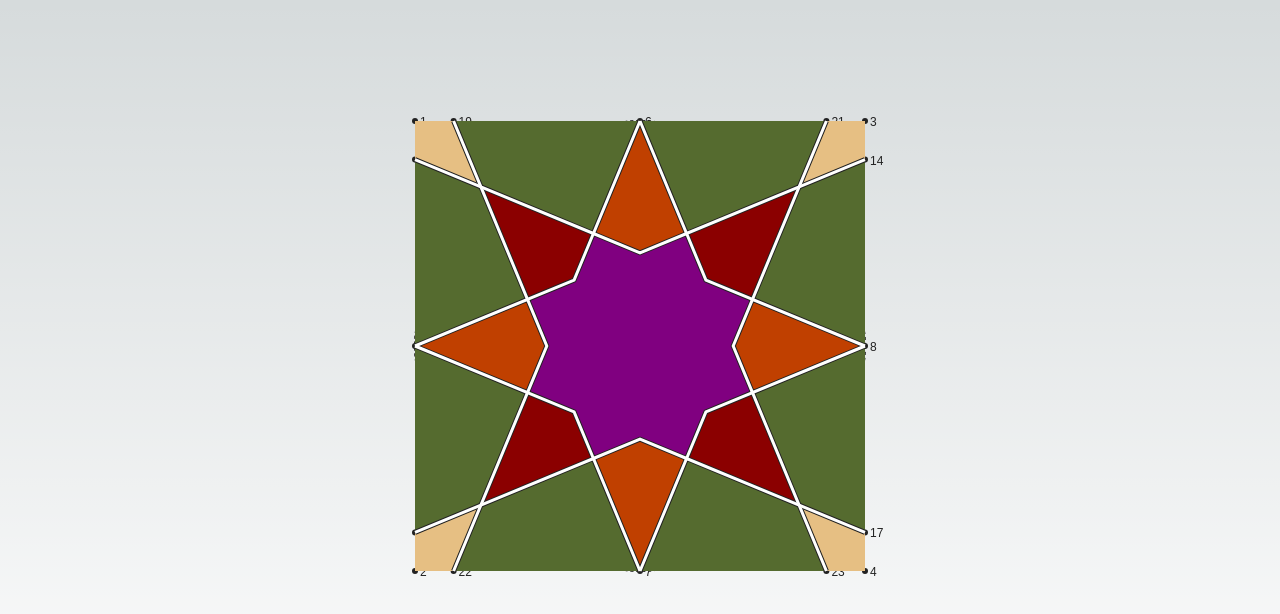
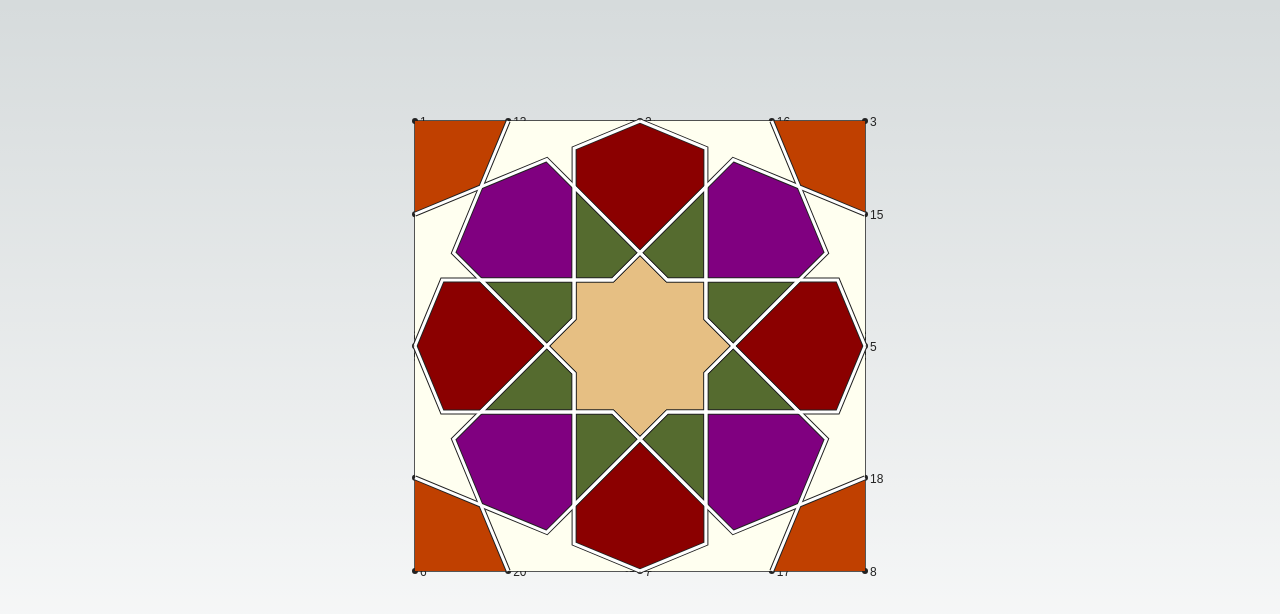
Before and after one commit to jckr/patterns, a Next.js app: page / in a window 1280 px wide. Shown: the top 614 px of the page. Built offline with nearby package versions, Linux system fonts and the light colour scheme.

Commit message:
added another pattern. now, adding a line intersect / a circle intersect will draw the underlying figures if they havent already been drawn

```diff
--- a/src/data/patterns.json
+++ b/src/data/patterns.json
@@ -69,6 +69,72 @@
       ],
       ["shape,6,24,13,27", "line,24,13,27"],
       "shape,0,20,25,26,24,13"
+    ]
+  },
+  "kairouan": {
+    "symmetry": 4,
+    "instructions": [
+      "addRelativePoint,0,0",
+      [
+        "addRelativePoint,-1,-1",
+        "addRelativePoint,0,-1",
+        "addRelativePoint,1,-1",
+        "addRelativePoint,-1,0",
+        "addRelativePoint,1,0",
+        "addRelativePoint,-1,1",
+        "addRelativePoint,0,1",
+        "addRelativePoint,1,1"
+      ],
+      "addCircleIntersect,1,8,0,2",
+      "addCircleIntersect,3,6,0,2",
+      [
+        "addLineIntersect,4,10,1,3",
+        "addLineIntersect,2,10,1,6",
+        "addLineIntersect,2,11,3,8",
+        "addLineIntersect,5,11,1,3",
+        "addLineIntersect,5,9,6,8",
+        "addLineIntersect,7,9,3,8",
+        "addLineIntersect,7,12,1,6",
+        "addLineIntersect,4,12,6,8"
+      ],
+      [
+        "addLineIntersect,10,11,2,4",
+        "addLineIntersect,10,11,2,5",
+        "addLineIntersect,11,9,2,5",
+        "addLineIntersect,11,9,5,7",
+        "addLineIntersect,9,12,5,7",
+        "addLineIntersect,9,12,4,7",
+        "addLineIntersect,10,12,4,7",
+        "addLineIntersect,10,12,2,4"
+      ],
+      [
+        "addLineIntersect,28,23,4,10",
+        "addLineIntersect,14,17,4,10",
+        "addLineIntersect,2,10,21,26",
+        "addLineIntersect,2,10,13,18"
+      ],
+      [
+        "addLineIntersect,14,17,4,5",
+        "addLineIntersect,16,19,21,26",
+        "addLineIntersect,23,28,21,26"
+      ],
+      ["addLineIntersect,16,19,23,28", "addLineIntersect,16,19,13,18"],
+      ["shape,0,33,34,35,36,37", "line,33,34,35,36,37"],
+      [
+        "shape,4,29,28,33",
+        "line,4,29,28,33",
+        "shape,2,31,21,37",
+        "line,2,31,21,37"
+      ],
+      [
+        "shape,33,34,35,28",
+        "line,33,34,35,28,33",
+        "shape,21,35,36,37",
+        "line,21,35,36,37,21"
+      ],
+      ["shape,1,14,10,13", "line,14,10,13"],
+      ["shape,10,30,28,35,21,32", "line,10,30,28,35,21,32,10"],
+      ["shape,13,10,32,21,31,2", "shape,4,29,28,30,10,14"]
     ]
   },
   "star": {
--- a/src/pages/engine.ts
+++ b/src/pages/engine.ts
@@ -86,9 +86,28 @@ export class Engine {
     });
   }
   addConstructionSegment(a: number, b: number) {
+    if (
+      this.constructionSegments.some(
+        ([c, d]) => (c === a && d === b) || (c === b && d === a)
+      )
+    ) {
+      return;
+    }
     this.constructionSegments.push([a, b]);
   }
   addConstructionCircle(a: number, b: number) {
+    if (
+      this.constructionCircles.some(([c, d]) => {
+        if (c !== a) return false;
+        const [cx, cy] = this.getCoords(c);
+        const [bx, by] = this.getCoords(b);
+        const [dx, dy] = this.getCoords(d);
+        if (Math.hypot(cx - bx, cy - by) !== Math.hypot(cx - dx, cy - dy))
+          return false;
+      })
+    ) {
+      return;
+    }
     this.constructionCircles.push([a, b]);
   }
   addPatternLine(points: Array<number>) {
@@ -122,6 +141,8 @@ export class Engine {
           this.getCoords(d),
         ])
       ) {
+        this.addConstructionSegment(a, b);
+        this.addConstructionSegment(c, d);
         this.addPoint(intersection[0], intersection[1]);
       }
     }
@@ -142,6 +163,8 @@ export class Engine {
           this.getCoords(d),
         ])
       ) {
+        this.addConstructionSegment(a, b);
+        this.addConstructionCircle(c, d);
         this.addPoint(intersection[0], intersection[1]);
       }
     }
--- a/src/pages/index.tsx
+++ b/src/pages/index.tsx
@@ -192,7 +192,7 @@ const instructions: Array<string[] | string> = [
   ],
 ];
 
-const figure = 'cordoba';
+const figure = 'kairouan';
 
 export default function Home() {
   return (
```
